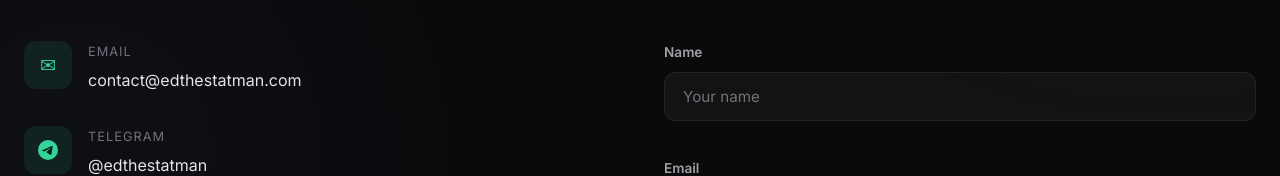
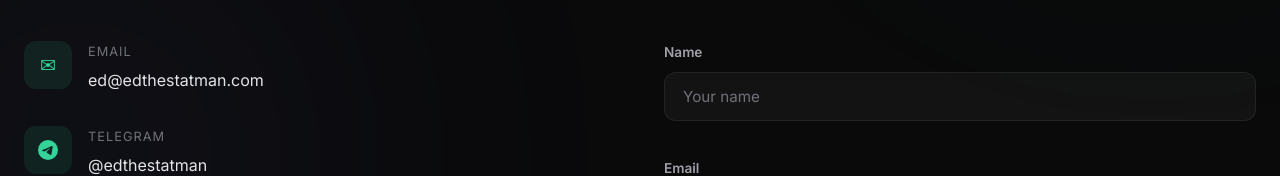
Before and after one commit to edwardjones7/EdTheStatMan-Website, a Next.js app: page /contact in a window 1280 px wide. Shown: the part 517-693 px from the top of the page. Built offline with nearby package versions, Linux system fonts and the light colour scheme; no server answers.

Commit message:
changed contact@edthestatman.com to ed@edthestatman.com

```diff
--- a/app/contact/page.tsx
+++ b/app/contact/page.tsx
@@ -43,7 +43,7 @@ export default function Contact() {
                 <div className="contact-info__icon">&#9993;</div>
                 <div>
                   <div className="contact-info__label">Email</div>
-                  <a href="mailto:ed@edthestatman.com" className="contact-info__value">contact@edthestatman.com</a>
+                  <a href="mailto:ed@edthestatman.com" className="contact-info__value">ed@edthestatman.com</a>
                 </div>
               </div>
 
```
